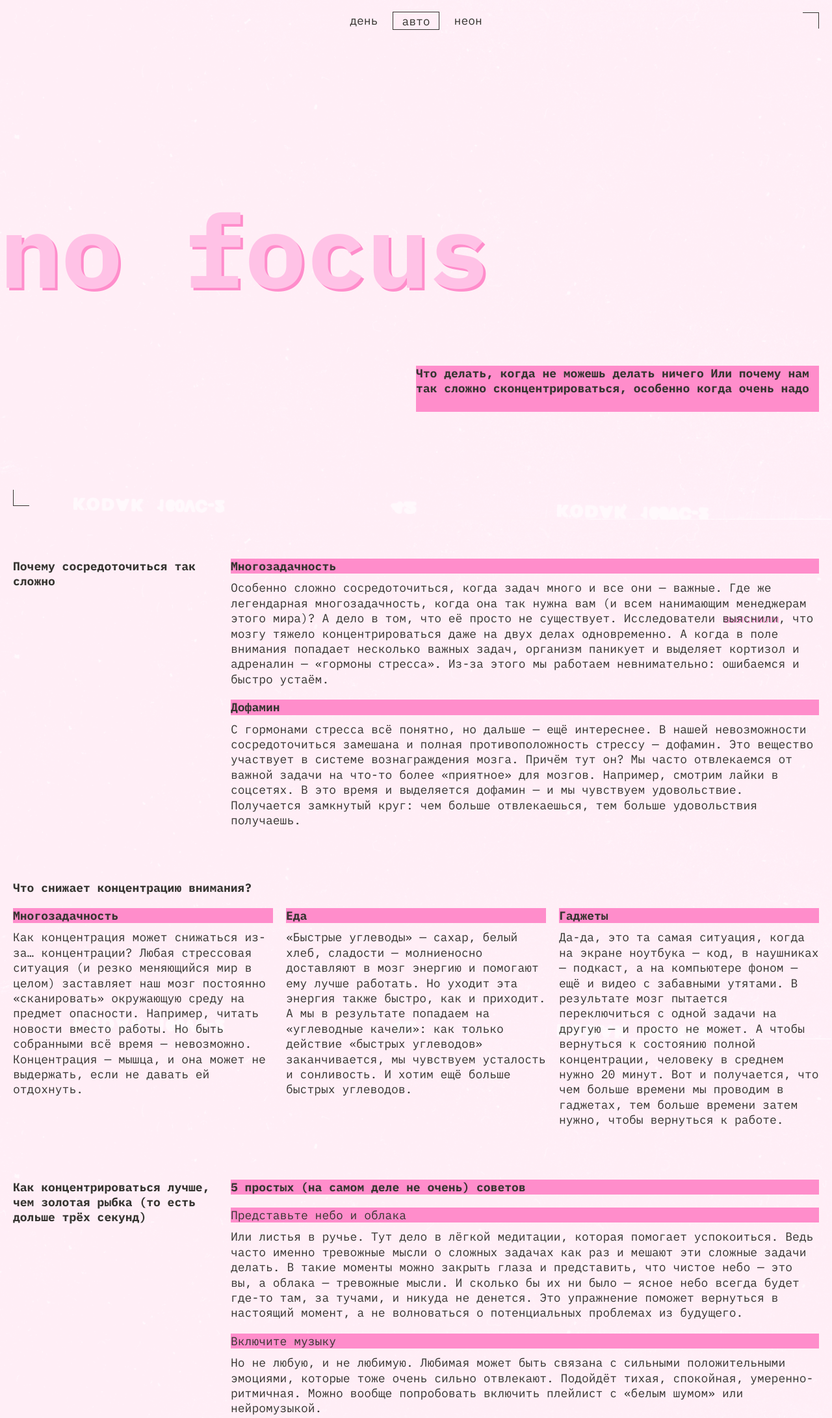
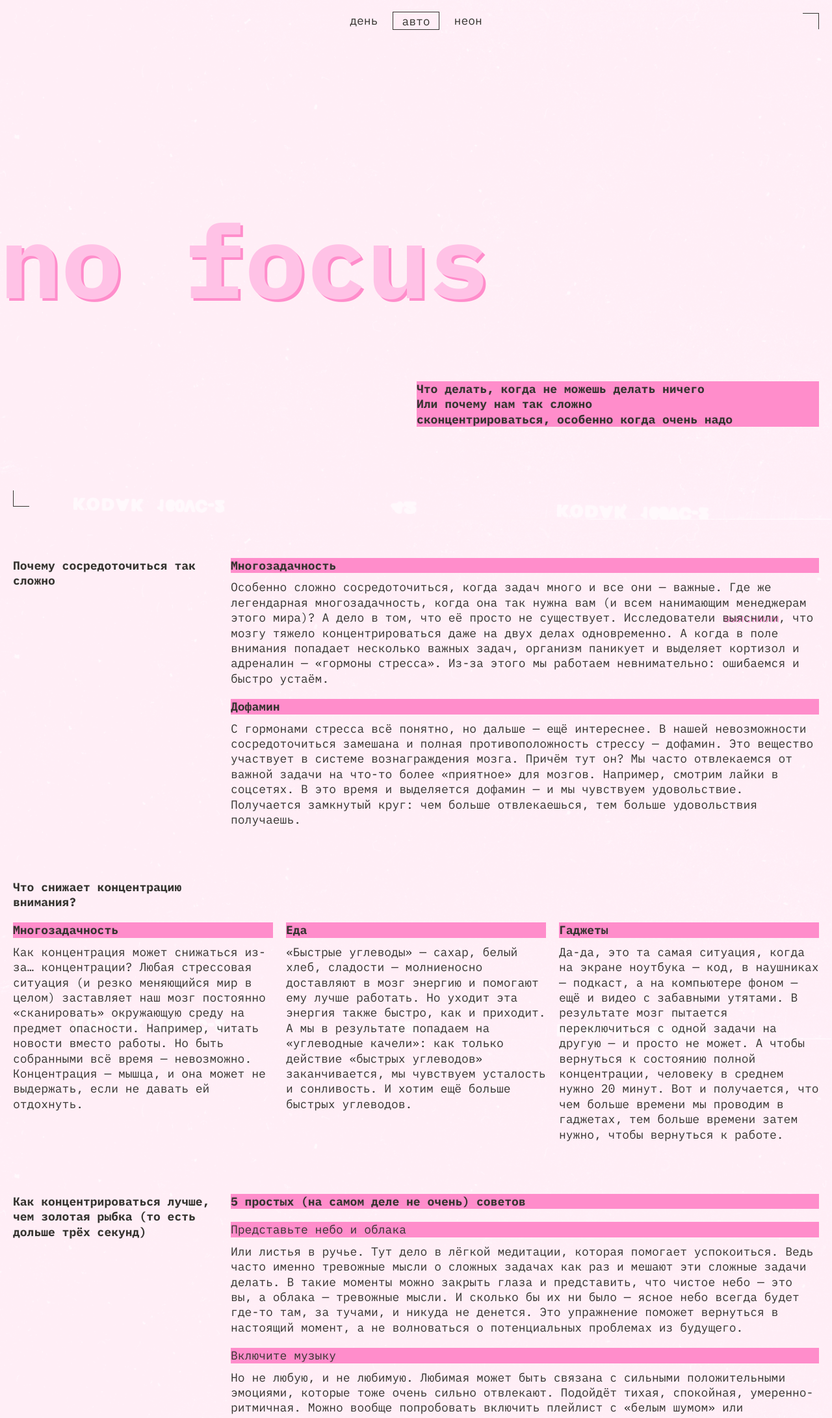
Before and after one commit to Neizgod/slozhno-sosredotochitsya-fd, a plain HTML site: page index.html in a window 1280 px wide. Shown: the top 2183 px of the page at 65% size. Drawn offline with Linux system fonts and the light colour scheme.

Commit message:
Изменен проект в соответствии с замечаниями

```diff
--- a/index.html
+++ b/index.html
@@ -46,10 +46,13 @@
         </ul>
       </nav>
       <h1 class="header__title">no focus</h1>
-      <p class="header__text title-decor">
-        Что делать, когда не можешь делать ничего Или почему нам так сложно
-        сконцентрироваться, особенно когда очень надо
+      <div class="header__text title-decor">
+        <p>Что делать, когда&nbsp;не&nbsp;можешь делать ничего</p>
+        <p>
+          Или почему нам так сложно сконцентрироваться,&nbsp;особенно когда
+          очень надо
         </p>
+      </div>
       <span class="header__decoration" aria-hidden="true">REC</span>
     </header>
     <main class="main">
@@ -94,11 +97,11 @@
             <h3 class="card__title title-decor">Многозадачность</h3>
             <p class="card__text">
               Как концентрация может снижаться из-за… концентрации? Любая
-            стрессовая ситуация (и резко меняющийся мир в целом) заставляет наш
-            мозг постоянно «сканировать» окружающую среду на предмет опасности.
-            Например, читать новости вместо работы. Но быть собранными всё время
-            — невозможно. Концентрация — мышца, и она может не выдержать, если
-            не давать ей отдохнуть.
+              стрессовая ситуация (и резко меняющийся мир в целом) заставляет
+              наш мозг постоянно «сканировать» окружающую среду на предмет
+              опасности. Например, читать новости вместо работы. Но быть
+              собранными всё время — невозможно. Концентрация — мышца, и она
+              может не выдержать, если не давать ей отдохнуть.
             </p>
           </article>
           <article class="card">
@@ -106,22 +109,22 @@
             <p class="card__text">
               «Быстрые углеводы» — сахар, белый хлеб, сладости — молниеносно
               доставляют в мозг энергию и помогают ему лучше работать. Но уходит
-            эта энергия также быстро, как и приходит. А мы в результате попадаем
-            на «углеводные качели»: как только действие «быстрых углеводов»
-            заканчивается, мы чувствуем усталость и сонливость. И хотим ещё
-            больше быстрых углеводов.
+              эта энергия также быстро, как и приходит. А мы в результате
+              попадаем на «углеводные качели»: как только действие «быстрых
+              углеводов» заканчивается, мы чувствуем усталость и сонливость. И
+              хотим ещё больше быстрых углеводов.
             </p>
           </article>
           <article class="card">
             <h3 class="card__title title-decor">Гаджеты</h3>
             <p class="card__text">
               Да-да, это та самая ситуация, когда на экране ноутбука — код, в
-            наушниках — подкаст, а на компьютере фоном — ещё и видео с забавными
-            утятами. В результате мозг пытается переключиться с одной задачи на
-            другую — и просто не может. А чтобы вернуться к состоянию полной
-            концентрации, человеку в среднем нужно 20 минут. Вот и получается,
-            что чем больше времени мы проводим в гаджетах, тем больше времени
-            затем нужно, чтобы вернуться к работе.
+              наушниках — подкаст, а на компьютере фоном — ещё и видео с
+              забавными утятами. В результате мозг пытается переключиться с
+              одной задачи на другую — и просто не может. А чтобы вернуться к
+              состоянию полной концентрации, человеку в среднем нужно 20 минут.
+              Вот и получается, что чем больше времени мы проводим в гаджетах,
+              тем больше времени затем нужно, чтобы вернуться к работе.
             </p>
           </article>
       </section>
@@ -130,9 +133,13 @@
           Как концентрироваться лучше, чем золотая рыбка (то есть дольше трёх
           секунд)
         </h2>
-        <p class="title-decor">5 простых (на самом деле не очень) советов</p>
+        <h3
+          class="title-decor section__how-to-concentrate-better__another-title"
+        >
+          5 простых (на самом деле не очень) советов
+        </h3>
         <article class="card">
-          <h3 class="card__title title-decor">Представьте небо и облака</h3>
+          <h4 class="card__title title-decor">Представьте небо и облака</h4>
           <p class="card__text">
             Или листья в ручье. Тут дело в лёгкой медитации, которая помогает
             успокоиться. Ведь часто именно тревожные мысли о сложных задачах как
@@ -145,7 +152,7 @@
           </p>
         </article>
         <article class="card">
-          <h3 class="card__title title-decor">Включите музыку</h3>
+          <h4 class="card__title title-decor">Включите музыку</h4>
           <p class="card__text">
             Но не любую, и не любимую. Любимая может быть связана с сильными
             положительными эмоциями, которые тоже очень сильно отвлекают.
@@ -154,7 +161,7 @@
           </p>
         </article>
         <article class="card">
-          <h3 class="card__title title-decor">Прогуляйтесь</h3>
+          <h4 class="card__title title-decor">Прогуляйтесь</h4>
           <p class="card__text">
             Или даже пробегитесь. Лучше найти парк или лес: один эксперимент
             <a
@@ -170,7 +177,7 @@
           </p>
         </article>
         <article class="card">
-          <h3 class="card__title title-decor">Хорошо ешьте</h3>
+          <h4 class="card__title title-decor">Хорошо ешьте</h4>
           <p class="card__text">
             Мы — не ваша бабушка, но это правда важно. Выбирайте продукты,
             которые препятствуют резким скачкам сахара в крови. Например, с
@@ -179,7 +186,7 @@
           </p>
         </article>
         <article class="card">
-          <h3 class="card__title title-decor">Читайте</h3>
+          <h4 class="card__title title-decor">Читайте</h4>
           <p class="card__text">
             Настоящие бумажные книги. Это правда помогает с концентрацией: чтобы
             прочитать пост в соцсети, достаточно нескольких минут или даже
@@ -189,7 +196,9 @@
         </article>
       </section>
       <section class="section section__pictures">
-        <h2 class="section__title title-decor">А можно в картинках?</h2>
+        <h2 class="section__title section__pictures-title title-decor">
+          А можно в картинках?
+        </h2>
         <img
           class="picture img__sunset"
           loading="lazy"
@@ -206,7 +215,7 @@
           class="picture img__tape"
           loading="lazy"
           src="./images/tape.png"
-          alt="Большая касета, окруженная различными компьютернрыми элементами такие как папка или курсор"
+          alt="Большая касета, окруженная различными компьютерными элементами такие как папка или курсор"
         />
         <img
           class="picture img__books"
@@ -222,7 +231,7 @@
         />
       </section>
     </main>
-    <footer class="footer">
+    <footer class="footer decorated-zone">
       <h2 class="footer__title">focus</h2>
     </footer>
   </body>
--- a/styles/dark.css
+++ b/styles/dark.css
@@ -29,6 +29,6 @@
   color: var(--accent-color);
 }
 
-:root.theme-dark .section__pictures .section__title {
+:root.theme-dark .section__pictures-title {
   color: var(--accent__title-color);
 }
--- a/styles/style.css
+++ b/styles/style.css
@@ -6,7 +6,7 @@
   background-size: cover;
   background-attachment: fixed;
   font-size: 18px;
-  font-family: "IBM Plex Mono", sans-serif;
+  font-family: "IBM Plex Mono", monospace;
   font-weight: 400;
   line-height: 23.4px;
   color: var(--text-color);
@@ -23,12 +23,16 @@
   min-block-size: 668px;
   display: grid;
   grid-template-columns: 1fr;
-  grid-template-rows: repeat(3, minmax(229px, 1fr));
+  grid-template-rows: 1fr min-content 1fr;
   padding: 10px;
   margin-block-end: var(--header__margin-bottom);
 }
 
-.header::before {
+.decorated-zone {
+  position: relative;
+}
+
+.decorated-zone::before {
   position: absolute;
   right: 9px;
   top: 9px;
@@ -39,7 +43,7 @@
   border-top: 1px solid var(--border-decoration__color);
 }
 
-.header::after {
+.decorated-zone::after {
   position: absolute;
   left: 11px;
   bottom: 11px;
@@ -95,10 +99,11 @@
 }
 
 .header__text {
-  max-block-size: 117px;
   font-weight: 700;
   text-wrap: balance;
-  margin-block-start: 17px;
+  margin-block-start: -1px;
+  align-self: center;
+  justify-self: center;
 }
 
 .title-decor {
@@ -138,10 +143,15 @@
   color: var(--accent-color);
 }
 
+.card {
+  display: flex;
+  flex-direction: column;
+  gap: 10px;
+}
+
 .card__title {
   font-size: inherit;
   font-weight: 700;
-  margin-block-end: 10px;
 }
 
 .link {
@@ -150,11 +160,26 @@
 }
 
 .link:hover {
-  text-decoration: underline;
+  border-bottom: 1px solid currentColor;
 }
 
-.section__how-to-concentrate-better h2 + p {
+.section__factors-reducing-concentrations {
+  display: grid;
+  grid-template-columns: 1fr;
+  gap: 20px;
+}
+
+.section__factors-reducing-concentrations > .section__title {
+  grid-column: 1;
+}
+
+.section__factors-reducing-concentrations > .card {
+  grid-column: 1 / 3;
+}
+
+.section__how-to-concentrate-better__another-title {
   font-weight: 700;
+  font-size: inherit;
 }
 
 .section__how-to-concentrate-better .card__title {
@@ -194,44 +219,11 @@
   text-shadow: 2px 2px 0 var(--accent-color);
 }
 
-.footer::before {
-  position: absolute;
-  right: 9px;
-  top: 8px;
-  content: "";
-  width: 25px;
-  height: 25px;
-  border-right: 1px solid var(--border-decoration__color);
-  border-top: 1px solid var(--border-decoration__color);
-}
-
-.footer::after {
-  position: absolute;
-  left: 11px;
-  bottom: 13px;
-  content: "";
-  width: 25px;
-  height: 25px;
-  border-left: 1px solid var(--border-decoration__color);
-  border-bottom: 1px solid var(--border-decoration__color);
-}
-
-@media (width >= 768px) {
+@media (min-width: 768px) {
   .header {
     grid-template-columns: repeat(2, 1fr);
     min-block-size: 1024px;
     padding: 0 20px 0 0;
-    grid-template-rows: repeat(3, minmax(464px, 1fr));
-  }
-
-  .header::before {
-    right: 20px;
-    top: 19px;
-  }
-
-  .header::after {
-    left: 20px;
-    bottom: 21px;
   }
 
   .header__theme-menu {
@@ -247,13 +239,23 @@
   .header__text {
     grid-column: 2/3;
     grid-row: 3;
-    margin-block-start: -204px;
+    margin-block-start: -20px;
     margin-inline-start: 10px;
   }
 
   .header__decoration {
     right: 29px;
     top: 21px;
+  }
+
+  .decorated-zone::before {
+    right: 20px;
+    top: 20px;
+  }
+
+  .decorated-zone::after {
+    left: 20px;
+    bottom: 20px;
   }
 
   .section__concentations-difficulties {
@@ -265,24 +267,20 @@
   }
 
   .section__factors-reducing-concentrations {
-    grid-template-columns: minmax(236px, 315px) minmax(472px, 1fr);
+    grid-template-columns: 236px minmax(472px, 1fr);
     row-gap: 20px;
     column-gap: 10px;
   }
 
-  .section__factors-reducing-concentrations > .section__title {
-    grid-column: 1;
-  }
-
   .section__factors-reducing-concentrations .card {
-    grid-column: 1/4;
+    grid-column: 1 / 4;
   }
 
   .section__how-to-concentrate-better {
     grid-template-columns: minmax(236px, 315px) minmax(472px, 1fr);
   }
 
-  .section__how-to-concentrate-better h2 + p {
+  .section__how-to-concentrate-better__another-title {
     grid-row: 1/2;
     grid-column: 2;
     z-index: 1;
@@ -293,7 +291,7 @@
     grid-column: 2;
   }
 
-  .section__how-to-concentrate-better p + .card {
+  .section__how-to-concentrate-better__another-title + .card {
     margin-block-start: 43.4px;
     grid-row: 1;
   }
@@ -337,27 +335,16 @@
   .footer__title {
     font-size: clamp(7.5rem, 0.5625rem + 14.4531vw, 9.8125rem);
   }
-
-  .footer::before {
-    top: 17px;
-    right: 17px;
-  }
-
-  .footer::after {
-    left: 21px;
-    bottom: 21px;
-  }
 }
 
-@media (width >= 1024px) {
+@media (min-width: 1024px) {
   .header {
     min-block-size: 768px;
-    grid-template-rows: repeat(3, minmax(319px, 1fr));
   }
 
   .header__text {
-    max-block-size: 71px;
-    margin-block-start: -75px;
+    margin-block-start: -21px;
+    margin-inline-start: 11px;
   }
 
   .header__theme-menu {
@@ -369,18 +356,28 @@
   }
 
   .header__theme-menu-list {
-    display: flex;
     flex-direction: row;
   }
 
   .section__factors-reducing-concentrations {
-    grid-template-columns: repeat(3, 1fr);
+    grid-template-columns: repeat(3, minmax(315px, 1fr));
     column-gap: 20px;
+    container-type: inline-size;
+  }
+
+  .section__factors-reducing-concentrations .section__title {
+    grid-column: 1 / 4;
+  }
+
+  /* По другому я не придумал как сделать заголовок такой же ширины как и в проекте без жесткой фиксации (я думал часа 3), здесь можно вычислить любое значение. */
+  @container (max-width: 2000px) {
+    .section__factors-reducing-concentrations .section__title {
+      inline-size: calc(30cqw - 35px);
+    }
   }
 
   .section__factors-reducing-concentrations .card {
     grid-column: auto;
-    grid-row: 2 / 3;
   }
 
   .footer {
--- a/styles/variables.css
+++ b/styles/variables.css
@@ -11,7 +11,7 @@
   --header__title-color: #db00ff;
   --border-decoration__color: #ff0070;
   --header__margin-bottom: 40px;
-  --section__margin-bottom: 50px;
+  --section__margin-bottom: 49px;
   --pictures__gap: 10px;
   --section-pictures__margin-bottom: 40px;
 }
@@ -19,7 +19,7 @@
 @media (width >= 768px) {
   :root {
     --main__padding: 20px;
-    --header__margin-bottom: 60px;
+    --header__margin-bottom: 59px;
     --section__margin-bottom: 80px;
     --pictures__gap: 20px;
     --section-pictures__margin-bottom: 60px;
```
Lines whose indentation alone changed are shown as unchanged.
